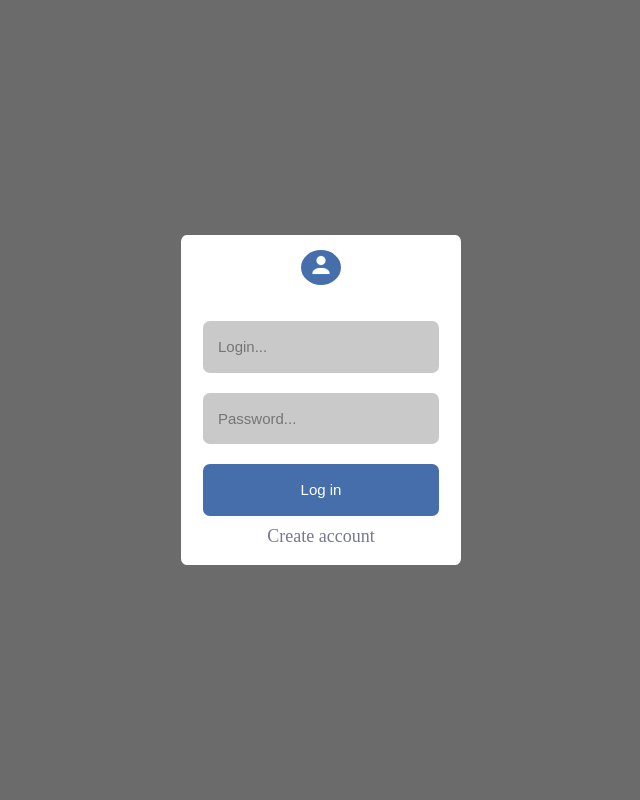
After one commit to elenadeykun/game_muster, a Django app: page /login in a window 1280 px wide. The commit adds this page. Shown: the whole page, without its empty margins (319-959 px from the left). Run offline with Django 3.2, Linux system fonts and the light colour scheme.

Commit message:
Updated working with users and removed old logic

```diff
--- /dev/null
+++ b/game_catalog/api/static/css/account.css
@@ -0,0 +1,138 @@
+.profile__icon {
+    background-image: url('/static/media/user-icon.png');
+    background-size: contain;
+    height: 20px;
+    width: 20px;
+    display: block;
+}
+
+.error {
+    color: red;
+}
+
+.blackout {
+      background: rgba(0, 0, 0, 0.58);
+      width: 100%;
+      height: 100%;
+      position: absolute;
+      top: 0;
+      left: 0;
+      display: block;
+}
+
+.blackout:target {
+      display: block;
+}
+
+.modal-window {
+      width: 18%;
+      height: 25%;
+      text-align: center;
+      padding: 15px;
+      position: absolute;
+      top: 0;
+      right: 0;
+      bottom: 0;
+      left: 0;
+      margin: auto;
+      background: white;
+      border-radius:2%;
+      min-height: 300px;
+      min-width: 250px;
+}
+
+.login-form {
+    height: 35%;
+    width: 15%;
+}
+
+.registration-form {
+    height:60%;
+    min-height: 550px;
+
+}
+
+.profile-form {
+    height: 40%;
+    min-height: 350px;
+}
+
+.filter-form__body {
+    padding: 20px;
+}
+
+.filter-form__label {
+    text-align: left;
+    padding: 5px;
+}
+
+.form__field-group {
+    display: flex;
+    flex-direction: column;
+    justify-content: center;
+}
+
+.form__field-container {
+    font-size: 14px;
+    height: 51.5833px;
+    line-height: 0px;
+    margin-bottom: 10px;
+    position: relative;
+    text-align: center;
+    max-width: 272px;
+    min-width: 150px;
+    min-height: 30px;
+    margin: auto;
+    margin-top: 20px;
+}
+
+.form__field {
+    background-color: #00000036;
+    border-radius: 6.85px;
+    border-style: none;
+    box-sizing: border-box;
+    color: #000000e3;
+    font-family: Poppins, sans-serif;
+    font-size: 12px;
+    height: 51.5833px;
+    padding: 15px;
+    font-size: 15px;
+    position: relative;
+    width: 236px;
+}
+
+.form__icon {
+    background: rgb(70, 110, 171);
+    border-radius: 50%;
+    padding: 10px;
+    padding-top: 5px;
+    right: 0;
+    height: 20px;
+    width: 20px;
+
+    position: relative;
+    margin: auto;
+    display: block;
+}
+
+.submit-button {
+    color: white;
+    background-color: rgb(70, 110, 171);
+}
+
+.submit-button:hover {
+    background-color: rgb(7, 71, 166);
+}
+
+.link {
+    text-decoration: none;
+    color: #777793;
+    padding-top: 10px;
+    padding-bottom: 10px;
+    display: block;
+    font-size: 18px;
+}
+
+.link:hover {
+    color: rgb(70, 110, 171);
+}
--- a/game_catalog/api/static/js/home.js
+++ b/game_catalog/api/static/js/home.js
@@ -7,12 +7,14 @@ window.onscroll = function() {
 
         createQuery("GET","/get-particle-games/" + page, function(response){
             var games = response.games;
+            if(games){
                 var fragment = document.createDocumentFragment();
                 games.forEach(function(elem, i){
                     var game = createGameElement(elem);
                     fragment.appendChild(game);
                 })
                 gamesContainer.appendChild(fragment);
+            }
         });
 
         gamesContainer.dataset.page = page + 1;
@@ -22,6 +24,9 @@ window.onscroll = function() {
 document.addEventListener("DOMContentLoaded", function(){
      var search = document.querySelector("button[name=search]");
      search.addEventListener('click', function(event){
+        if(!document.getElementById("search-field").value){
+            showMessage("Search string is empty.");
+        } else {
             createQuery("GET", "/search/" + document.getElementById("search-field").value, function(response){
                 var games = response.games;
                 var gamesContainer = document.getElementById("games");
@@ -33,5 +38,6 @@ document.addEventListener("DOMContentLoaded", function(){
                 }
                 gamesContainer.appendChild(fragment);
             });
+        }
     });
 });
--- /dev/null
+++ b/game_catalog/api/templates/account/login.html
@@ -0,0 +1,40 @@
+<!DOCTYPE html>
+<html lang="en">
+<head>
+    <meta charset="UTF-8">
+    <title>Game Muster</title>
+    {% load staticfiles %}
+    <link href="https://fonts.googleapis.com/css?family=Source+Sans+Pro" rel="stylesheet"/>
+    <link href="{% static 'css/account.css' %}" rel="stylesheet"/>
+
+    {% block head %}
+    {% endblock %}
+</head>
+<body>
+
+<main>
+    <div class="blackout" id="login-modal">
+        <div class="modal-window login-form">
+            <div class="profile-circle form__icon">
+                <i class="profile__icon"></i>
+            </div>
+            <p class="error" id="login-errors">{% if Errors %}{{ Errors }}{% endif %}</p>
+            <form name="login-form" method="POST" action="login">
+                {% csrf_token %}
+                <div class="form__field-group">
+                    <div class="form__field-container">
+                        <input name="username" class="form__field" placeholder="Login..."/>
+                    </div>
+                    <div class="form__field-container">
+                        <input name="password" type="password" class="form__field" placeholder="Password..."/>
+                    </div>
+                    <div class="form__field-container">
+                        <button class="form__field submit-button" type="submit">Log in</button>
+                    </div>
+                </div>
+            </form>
+            <a href="/registration" class="link">Create account</a>
+        </div>
+    </div>
+</main>
+</body>
--- a/game_catalog/api/templates/api/game.html
+++ b/game_catalog/api/templates/api/game.html
@@ -8,7 +8,7 @@
 {% block content %}
 <main class="game-article">
     <h3 class="game-article__header">{{game.name}}</h3>
-    <button action="{% url 'create-must' game.id %}" name="create" class="unstyled">
+    <button data-action="{% url 'create-must' game.id %}" name="create" class="unstyled">
         <span class="game-article__toast">MUST</span>
     </button>
     <p class="game-article__description">arcade oldschool</p>
--- a/game_catalog/api/templates/api/must.html
+++ b/game_catalog/api/templates/api/must.html
@@ -17,7 +17,7 @@
                    <p>Action</p>
                    <p>Users added: 25</p>
                    <p>
-                      <a href="remove-must/{{ game.id }}" name="remove" class="game__link must-link">UnMUST</a>
+                      <button data-action="remove-must/{{ game.id }}" name="remove" class="game__link must-link">UnMUST</button>
                    </p>
                  </span>
            {% if game.screenshots %}
--- a/game_catalog/api/views.py
+++ b/game_catalog/api/views.py
@@ -2,10 +2,11 @@ import json
 
 from django.conf import settings
 from django.contrib import auth
-from django.contrib.auth import authenticate
+from django.contrib.auth import authenticate, forms
 from django.contrib.auth.decorators import login_required
-from django.http import JsonResponse
-from django.shortcuts import render
+from django.db.models import Count, Q, Prefetch
+from django.http import JsonResponse, HttpResponseRedirect
+from django.shortcuts import render, render_to_response, redirect
 
 from .forms import UserCreationForm
 from .igdb_api import IgdbApi
@@ -19,12 +20,12 @@ def home(request):
     games = igdb.get_games()
     platforms = igdb.get_platforms()
     genres = igdb.get_genres()
-    register_form = UserCreationForm()
     return render(request, "api/home.html", locals())
 
 
 def get_particle_games(request, offset):
-    games = igdb.get_games(offset=offset)
+    if int(offset) <= 5:
+        games = igdb.get_games(offset=int(offset))
     return JsonResponse({'games': games})
 
 
@@ -32,7 +33,14 @@ def get_particle_games(request, offset):
 def must(request):
     user = User.objects.get(username=request.user)
     must_games = [str(elem.game_id) for elem in Must.objects.filter(owner=user)]
-    games = igdb.get_games({'id': must_games}) if must_games else None
+
+    parts = ((lambda array, n=10: [array[i:i + n] for i in range(0, len(array), n)])(list(must_games)) if must_games
+             else [])
+
+    games = []
+    for part in parts:
+        games += igdb.get_games({'id': part})
+
     return render(request, "api/must.html", {'games': games})
 
 
@@ -87,16 +95,11 @@ def login(request):
             if user.is_active:
                 auth.login(request, user)
 
-                return JsonResponse({'Status': 'OK',
-                                     'user': {'username': user.username,
-                                              'email': user.email,
-                                              'last_name': user.last_name,
-                                              'first_name': user.first_name}
-                                     })
+                return HttpResponseRedirect("/")
 
-        return JsonResponse({'Errors': 'Password or login are incorrect'})
+        return render(request, "account/login.html", {'Errors': 'Password or login are incorrect'})
 
-    return JsonResponse({'Status': 'Failed'})
+    return render(request, "account/login.html")
 
 
 def logout(request):
@@ -105,22 +108,15 @@ def logout(request):
 
 
 def registration(request):
-    form = UserCreationForm(request.POST)
-
-    if form.is_valid():
-        form.save()
-        username = form.cleaned_data['username']
-        password = form.cleaned_data['password1']
-        user = authenticate(username=username, password=password)
-
-        if user is not None:
-            if user.is_active:
-                auth.login(request, user)
-                return JsonResponse({'Status': 'OK',
-                                     'user': {'username': user.username,
-                                              'email': user.email,
-                                              'last_name': user.last_name,
-                                              'first_name': user.first_name}
-                                     })
-
-    return JsonResponse({'Errors': list(form.error_messages.values())})
+    if request.method == 'POST':
+        form = UserCreationForm(request.POST)
+        if form.is_valid():
+            form.save()
+            username = form.cleaned_data.get('username')
+            password = form.cleaned_data.get('password1')
+            user = authenticate(username=username, password=password)
+            auth.login(request, user)
+            return redirect('/')
+    else:
+        form = UserCreationForm()
+    return render(request, 'account/register.html', {'form': form})
```
Also changed, not shown: game_catalog/api/static/css/style.css (+22 -0 lines), game_catalog/api/static/js/forms.js (+3 -43 lines), game_catalog/api/static/js/must.js (+16 -23 lines), game_catalog/api/templates/account/register.html (added, +70 -0 lines), game_catalog/api/templates/base.html (+10 -6 lines), game_catalog/api/templates/includes/login.html (deleted, +0 -26 lines), game_catalog/api/templates/includes/registration.html (deleted, +0 -39 lines), game_catalog/api/static/media/bookmark-icon.png (added). Lines whose indentation alone changed are shown as unchanged.
